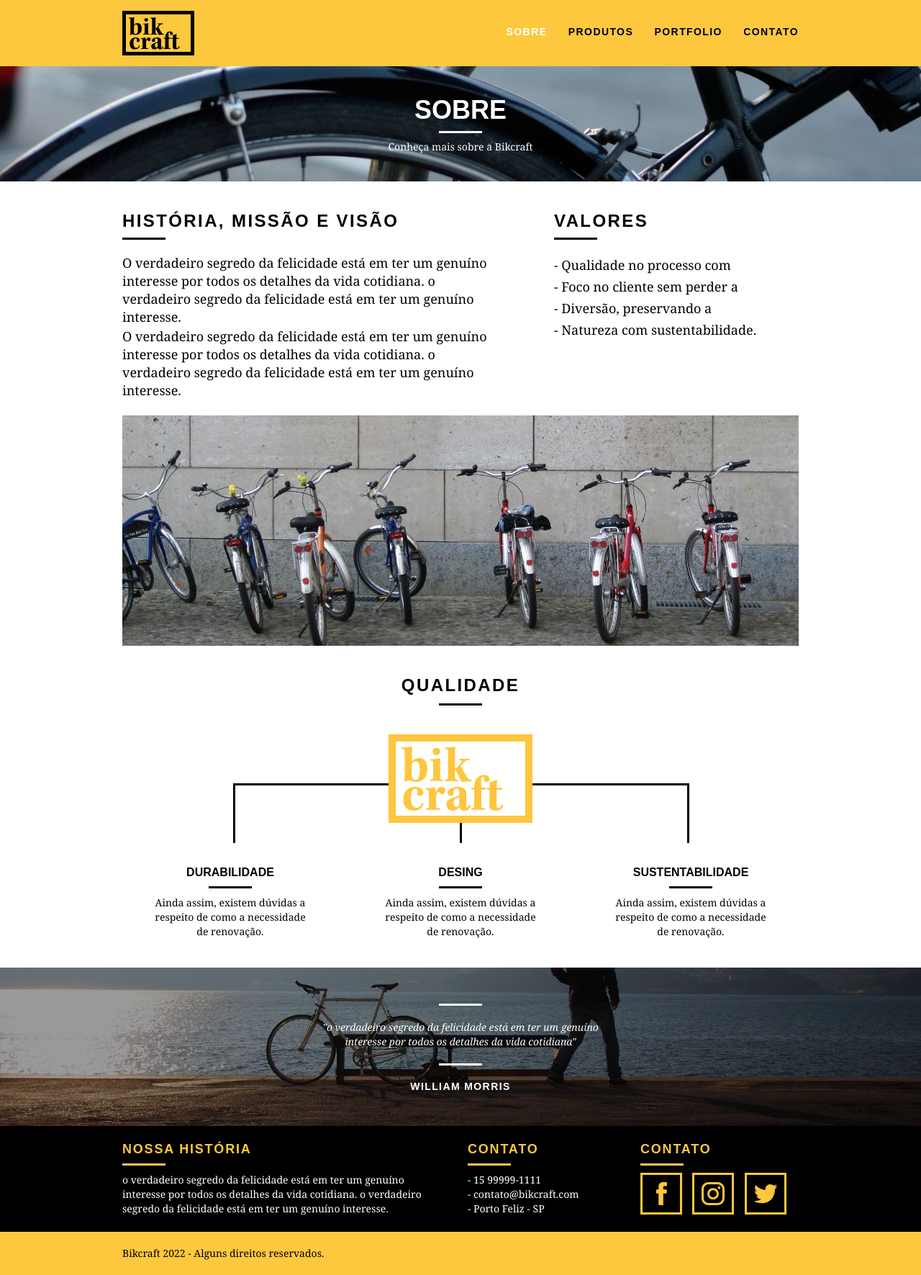
After one commit to jeancarloshs/bikcraft, a PHP site: page /sobre.html in a window 1280 px wide. The commit adds this page. Shown: the whole page at 72% size. Run offline with PHP 8.4, Linux system fonts and the light colour scheme.

Commit message:
criada pagina sobre
criada pagina sobre e o estilo css da pagina

```diff
--- /dev/null
+++ b/css/sobre.css
@@ -0,0 +1,25 @@
+.interna_sobre {
+  background: url("../img/bg-sobre.jpg") no-repeat center;
+  background-size: cover;
+}
+
+.missao_sobre {
+  padding-top: 40px;
+}
+
+.missao_sobre p {
+  font-size: 18px;
+  line-height: 25px;
+  margin-bottom: 0.1em;
+  padding-right: 60px;
+}
+
+.missao_sobre ul li {
+  font-family: Georgia, "Times New Roman", Times, serif;
+  font-size: 18px;
+  line-height: 30px;
+}
+
+.foto-equipe {
+  padding-top: 20px;
+}
--- a/css/style.css
+++ b/css/style.css
@@ -101,6 +101,14 @@ CLASSE E SUB-CLASSE */
   color: var(--white-primary);
 }
 
+.header_menu ul li a.menu_ativo {
+  color: var(--white-primary);
+}
+
+.header_menu ul li a.menu_ativo:hover {
+  color: var(--black-primary);
+}
+
 /* Introdução */
 
 .introducao {
@@ -151,6 +159,51 @@ CLASSE E SUB-CLASSE */
   font-weight: bold;
   font-size: 14px;
   letter-spacing: 0.1em;
+}
+
+/* Introdução Interna */
+
+.introducao-interna {
+  width: 100%;
+  margin-top: 92px;
+  height: 160px;
+  text-align: center;
+  color: var(--white-primary);
+  padding-top: 40px;
+}
+
+.introducao-interna h1 {
+  font-size: 36px;
+  font-weight: bold;
+  text-transform: uppercase;
+}
+
+.introducao-interna h1::after {
+  content: "";
+  display: block;
+  width: 60px;
+  height: 3px;
+  background: var(--white-primary);
+  margin: 9px auto 9px auto;
+}
+
+.subtitulo-interno {
+  font-size: 24px;
+  line-height: 30px;
+  font-weight: bold;
+  letter-spacing: 0.1em;
+  color: var(--black-primary);
+  text-transform: uppercase;
+  margin-bottom: 20px;
+}
+
+.subtitulo-interno::after {
+  content: "";
+  display: block;
+  width: 60px;
+  height: 3px;
+  background-color: var(--black-primary);
+  margin: 8px 0;
 }
 
 /* Produtos */
@@ -252,6 +305,11 @@ CLASSE E SUB-CLASSE */
   margin: 0 auto;
 }
 
+.qualidade_lista {
+  /* padding-top: 20px; */
+  overflow: auto; /* clear fix */
+}
+
 .qualidade_lista li {
   text-align: center;
   padding: 0 40px;
@@ -341,8 +399,6 @@ CLASSE E SUB-CLASSE */
 .footer_redes ul li a {
   border: 3px solid var(--yellow-primary);
   display: block;
-  width: 40px;
-  height: 40px;
   padding: 10px;
 }
 
--- /dev/null
+++ b/sobre.html
@@ -0,0 +1,147 @@
+<!DOCTYPE html>
+<html lang="pt-br">
+
+<head>
+  <meta charset="UTF-8">
+  <meta http-equiv="X-UA-Compatible" content="IE=edge">
+  <meta name="viewport" content="width=device-width, initial-scale=1.0">
+  <title>Bikcraft - Sobre</title>
+  <link href="css/normalize.css" rel="stylesheet" />
+  <link href="css/reset.css" rel="stylesheet" />
+  <link href="css/grid.css" rel="stylesheet" />
+  <link href="css/style.css" rel="stylesheet" />
+  <link href="css/sobre.css" rel="stylesheet" />
+</head>
+
+<body>
+
+  <header class="header">
+    <div class="container">
+      <a href="index.html" class="grid-4">
+        <img src="./img/bikcraft.svg" alt="Bikcraft" />
+      </a>
+      <nav class="grid-12 header_menu">
+        <ul>
+          <li><a href="sobre.html" class="menu_ativo">Sobre</a></li>
+          <li><a href="produtos.html">Produtos</a></li>
+          <li><a href="portfolio.html">Portfolio</a></li>
+          <li><a href="contato.html">Contato</a></li>
+        </ul>
+      </nav>
+    </div>
+  </header> <!-- header -->
+
+  <section class="introducao-interna interna_sobre">
+    <div class="container">
+      <h1>Sobre</h1>
+      <p>Conheça mais sobre a Bikcraft</p>
+  </section> <!-- introducao -->
+
+  <section class="missao_sobre container">
+
+    <div class="grid-10">
+      <h2 class="subtitulo-interno">História, Missão e Visão</h2>
+      <p>O verdadeiro segredo da felicidade está em ter um genuíno
+        interesse por todos os detalhes da vida cotidiana. o verdadeiro segredo da felicidade está em ter um genuíno interesse.</p>
+      <p>O verdadeiro segredo da felicidade está em ter um genuíno
+        interesse por todos os detalhes da vida cotidiana. o verdadeiro segredo da felicidade está em ter um genuíno interesse.</p>
+    </div>
+
+    <div class="grid-6">
+      <h2 class="subtitulo-interno">Valores</h2>
+      <ul>
+        <li>- Qualidade no processo com</li>
+        <li>- Foco no cliente sem perder a</li>
+        <li>- Diversão, preservando a</li>
+        <li>- Natureza com sustentabilidade.</li>
+      </ul>
+    </div>
+
+    <div class="grid-16 foto-equipe">
+      <img src="./img/equipe-bikcraft.jpg" alt="Equipe Bikcraft">
+    </div>
+
+  </section>
+
+  <section class="qualidade container">
+
+    <h2 class="subtitulo">qualidade</h2>
+    <img src="./img/bikcraft-qualidade.svg" alt="Bikcraft Qualidade">
+    <ul class="qualidade_lista">
+      <li class="grid-1-3">
+        <h3>durabilidade</h3>
+        <p>Ainda assim, existem dúvidas a respeito de como a necessidade de renovação.</p>
+      </li>
+      <li class="grid-1-3">
+        <h3>desing</h3>
+        <p>Ainda assim, existem dúvidas a respeito de como a necessidade de renovação.</p>
+      </li>
+      <li class="grid-1-3">
+        <h3>sustentabilidade</h3>
+        <p>Ainda assim, existem dúvidas a respeito de como a necessidade de renovação.</p>
+      </li>
+    </ul>
+
+  </section> <!-- qualidade container -->
+
+  <section class="quebra">
+    <blockquote class="quote-externo container">
+      <p>"o verdadeiro segredo da felicidade está em ter um genuíno interesse por todos os detalhes da vida cotidiana"</p>
+      <cite>WILLIAM MORRIS</cite>
+    </blockquote>
+  </section> <!-- quebra -->
+
+  <footer>
+    <div class="footer">
+      <div class="container">
+
+        <div class="grid-8 footer_historia">
+          <h3>Nossa História</h3>
+          <p>o verdadeiro segredo da felicidade está em ter um genuíno
+            interesse por todos os detalhes da vida cotidiana. o verdadeiro segredo da felicidade está em ter um genuíno interesse.</p>
+        </div>
+
+        <div class="grid-4 footer_contato">
+          <h3>contato</h3>
+          <ul>
+            <li>- 15 99999-1111</li>
+            <li>- contato@bikcraft.com</li>
+            <li>- Porto Feliz - SP</li>
+          </ul>
+        </div>
+
+        <div class="grid-4 footer_redes">
+          <h3>contato</h3>
+          <ul>
+            <li>
+              <a href="https://www.facebook.com/" target="_blank">
+                <img src="./img/redes-sociais/facebook.svg" alt="Bikcraft Faebook">
+              </a>
+            </li>
+            <li>
+              <a href="https://www.instagram.com/" target="_blank">
+                <img src="./img/redes-sociais/instagram.svg" alt="Bikcraft Instagram">
+              </a>
+            </li>
+            <li>
+              <a href="https://twitter.com/" target="_blank">
+                <img src="./img/redes-sociais/twitter.svg" alt="Bikcraft Twitter">
+              </a>
+            </li>
+          </ul>
+        </div>
+
+      </div>
+    </div>
+
+    <div class="copy">
+      <div class="container">
+        <p class="grid-16">Bikcraft 2022 - Alguns direitos reservados.</p>
+      </div>
+    </div>
+
+  </footer>
+
+</body>
+
+</html>
```
